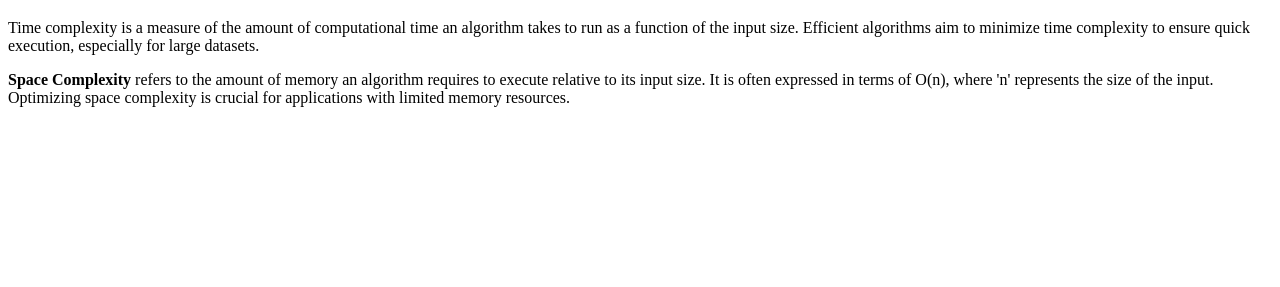
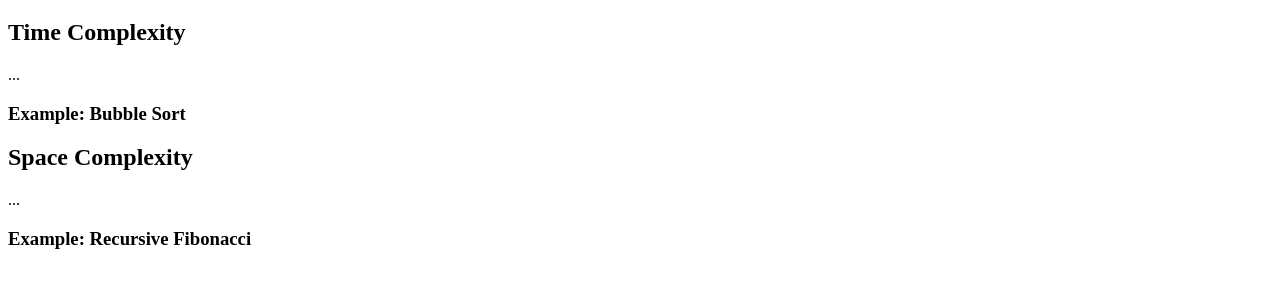
Before and after one commit to acciojob/time-and-space-complexity-Nishar24, a website: page main.html in a window 1280 px wide. Shown: the part 61-348 px from the top of the page. Drawn offline with Linux system fonts and the light colour scheme.

Commit message:
created a submission

```diff
--- a/main.html
+++ b/main.html
@@ -8,12 +8,24 @@
 
 <body>
 	<h1>Understanding Time, Space, and Complexity</h1>
-    <p>
-        Time complexity is a measure of the amount of computational time an algorithm takes to run as a function of the input size. Efficient algorithms aim to minimize time complexity to ensure quick execution, especially for large datasets.
-    </p>
-    <p>
-        <b>Space Complexity</b> refers to the amount of memory an algorithm requires to execute relative to its input size. It is often expressed in terms of O(n), where 'n' represents the size of the input. Optimizing space complexity is crucial for applications with limited memory resources.
-    </p>
+
+  <section>
+    <h2>Time Complexity</h2>
+    <p>...</p>
+    <div class="example">
+      <h3>Example: Bubble Sort</h3>
+
+    </div>
+  </section>
+
+  <section>
+    <h2>Space Complexity</h2>
+    <p>...</p>
+    <div class="example">
+      <h3>Example: Recursive Fibonacci</h3>
+
+    </div>
+  </section>
 	<!-- the entire body must be written by student -->
     <script type="text/javascript" src="./script.js">
 </script>
```
